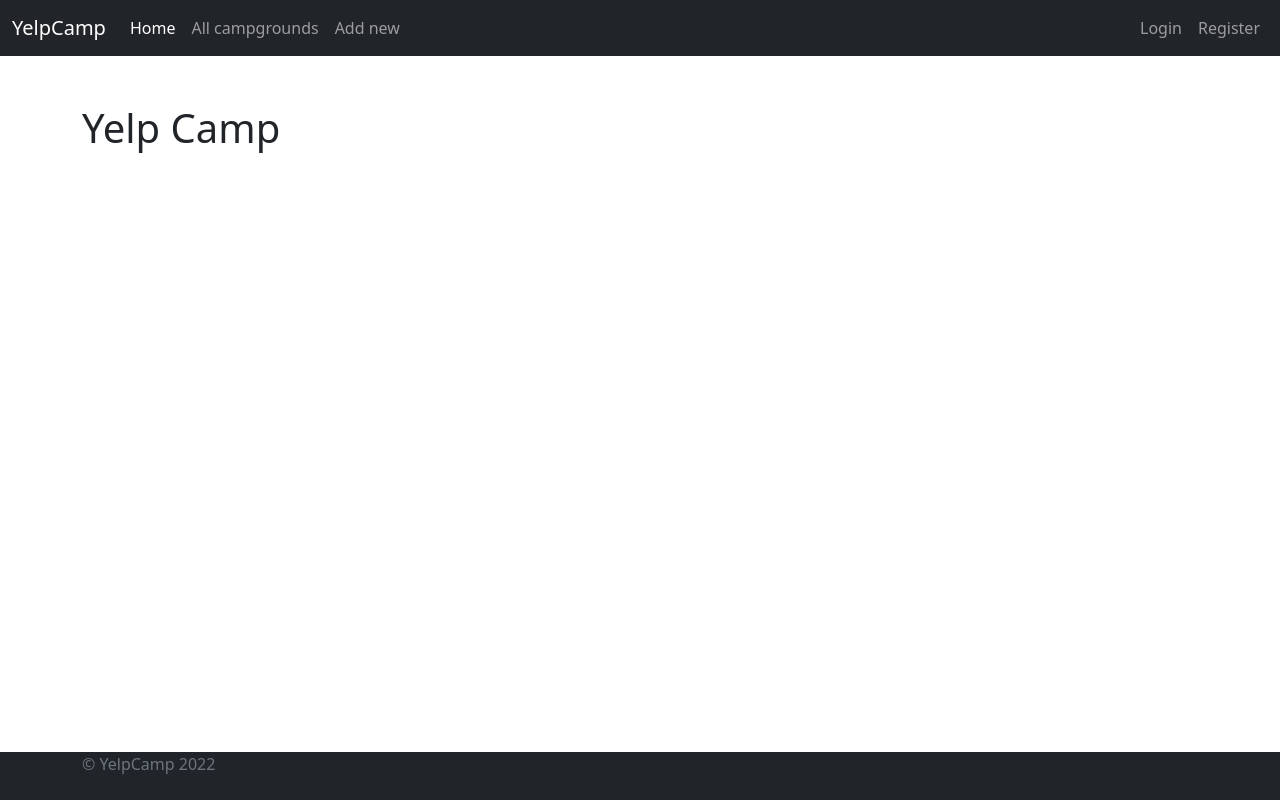
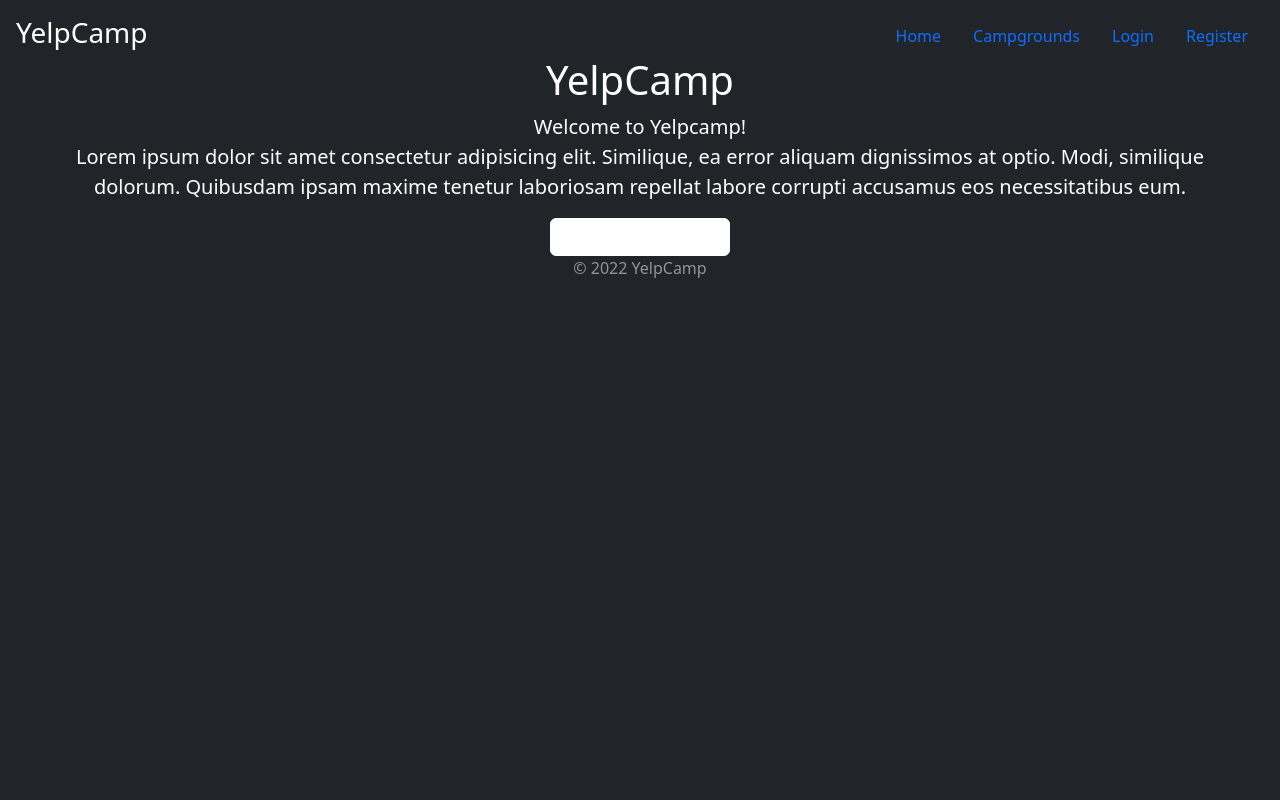
Before and after one commit to Junikab/YelpCamp, a Node server app: page / in a window 1280 px wide. Run offline with Node 20, Linux system fonts and the light colour scheme; some libraries are stand-ins or nearby versions.

Commit message:
Styling home page

```diff
--- /dev/null
+++ b/YelpCamp/public/stylesheets/home.css
@@ -0,0 +1,7 @@
+body{
+    height: 100vh;
+}
+.cover-container{
+    max-width: 60vw;
+
+}
--- a/YelpCamp/views/home.ejs
+++ b/YelpCamp/views/home.ejs
@@ -1,3 +1,63 @@
-<% layout('layouts/boilerplate') -%>
+<!DOCTYPE html>
+<html lang="en">
+<head>
+    <meta charset="UTF-8">
+    <meta http-equiv="X-UA-Compatible" content="IE=edge">
+    <meta name="viewport" content="width=device-width, initial-scale=1.0">
+    <title>YelpCamp</title>
+    <link
+            href="https://cdn.jsdelivr.net/npm/bootstrap@5.2.0/dist/css/bootstrap.min.css"
+            rel="stylesheet"
+            integrity="sha384-gH2yIJqKdNHPEq0n4Mqa/HGKIhSkIHeL5AyhkYV8i59U5AR6csBvApHHNl/vI1Bx"
+            crossorigin="anonymous"
+        />
+        <script src="/stylesheets/home.css"></script>
+</head>
+<body class="d-flex text-center text-white bg-dark">
+    <div class="cover-container d-flex w-100 h-100 p-3 mx-auto flex-column">
+        <header class="mb-auto">
+            <div>
+                <h3 class="float-start mb-0">YelpCamp</h3>
+                <nav class="nav nav-masthead justify-content-center float-end">
+                    <a class="nav-link active" aria-current="page" href="#">Home</a>
+                    <a class="nav-link active" href="/campgrounds">Campgrounds</a>
+                    <% if(!currentUser) {%>
+                    <a class="nav-link active" href="/login">Login</a>
+                    <a class="nav-link active" href="/register">Register</a>
+                    <% }else{ %>
+                    <a class="nav-link active" href="/logout">Logout</a>
+                    <% } %>
 
-    <h1>Yelp Camp</h1>
+                </nav>
+            </div>
+        </header>
+        <main class="px-3">
+            <h1>YelpCamp</h1>
+            <p class="lead">Welcome to Yelpcamp! <br> Lorem ipsum dolor sit amet consectetur adipisicing elit. Similique,
+                ea error aliquam dignissimos at optio. Modi, similique dolorum.
+                Quibusdam ipsam maxime tenetur laboriosam repellat labore corrupti
+                accusamus eos necessitatibus eum.</p>
+            <a href="/campgrounds" class="btn btn-large btn-secondary fw-bold text-white border-white bg-white">View Campgrounds</a>
+        </main>
+
+        <footer class="mt-auto text-white-50">
+            <p>&copy; 2022 YelpCamp</p>
+        </footer>
+
+    </div>
+
+
+    <script
+            src="https://cdn.jsdelivr.net/npm/@popperjs/core@2.11.5/dist/umd/popper.min.js"
+            integrity="sha384-Xe+8cL9oJa6tN/veChSP7q+mnSPaj5Bcu9mPX5F5xIGE0DVittaqT5lorf0EI7Vk"
+            crossorigin="anonymous"
+        ></script>
+        <script
+            src="https://cdn.jsdelivr.net/npm/bootstrap@5.2.0/dist/js/bootstrap.min.js"
+            integrity="sha384-ODmDIVzN+pFdexxHEHFBQH3/9/vQ9uori45z4JjnFsRydbmQbmL5t1tQ0culUzyK"
+            crossorigin="anonymous"
+        ></script>
+
+
+</body>
+</html>
--- a/YelpCamp/views/layouts/boilerplate.ejs
+++ b/YelpCamp/views/layouts/boilerplate.ejs
@@ -35,6 +35,6 @@
             crossorigin="anonymous"
         ></script>
 
-        <script src="/stylesheets/validateForms.js"></script>
+        <script src='/javaScripts/validateForms.js'></script>
     </body>
 </html>
```
Also changed, not shown: YelpCamp/public/javaScripts/validateForms.js (renamed from YelpCamp/public/stylesheets/validateForms.js).
